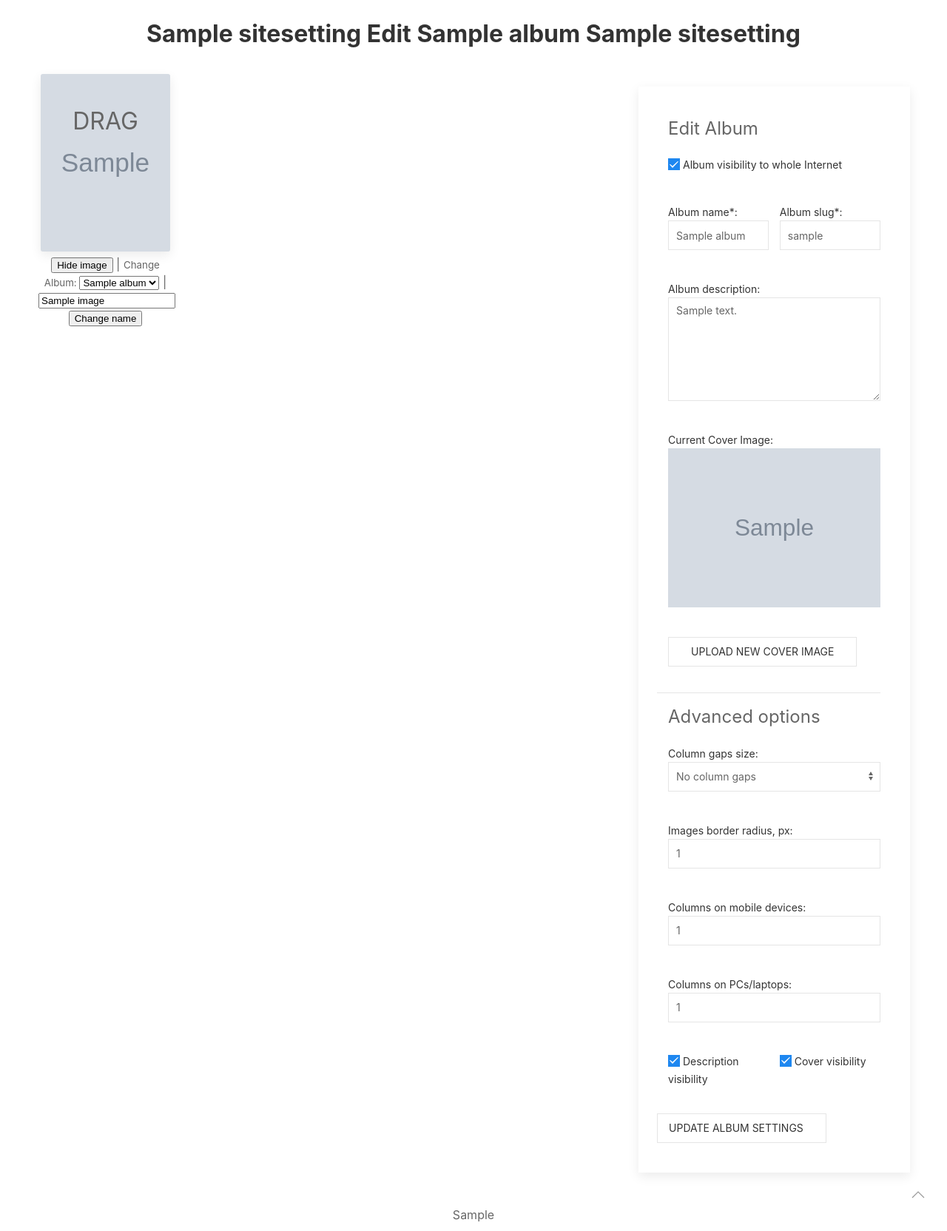
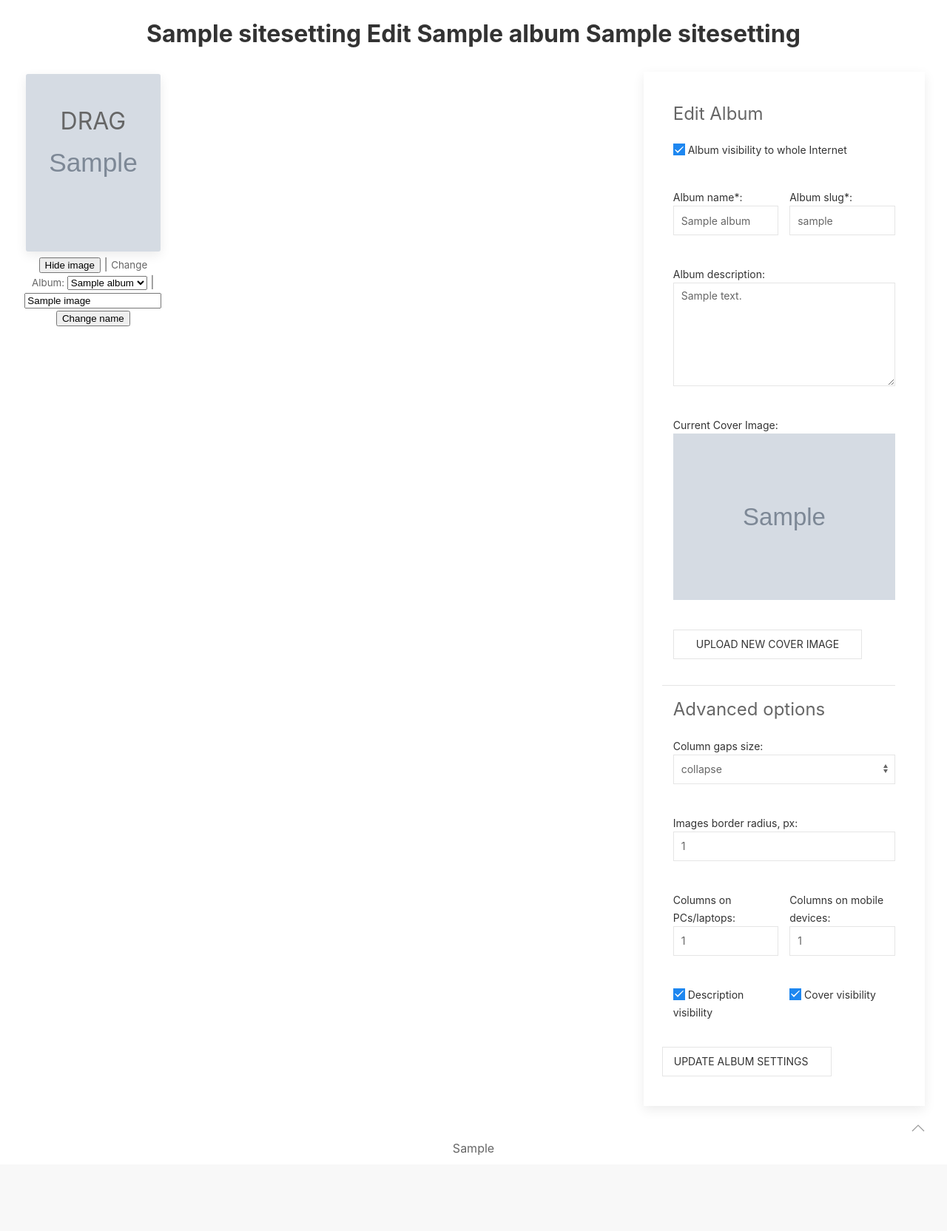
Before and after one commit to endlessnights/photogallery, a Django app: page /re/1 in a window 1280 px wide. Shown: the part 160-1824 px from the top of the page at 74% size. After the commit the page ends 1721 px from the top, so only its background shows below. Run offline with Django 3.2, Linux system fonts and the light colour scheme; tables that the repository leaves empty hold one stand-in row (values such as "Sample post"); grey boxes marked "Sample" are stand-in pictures; some libraries are stand-ins or nearby versions.

Commit message:
Done edit_album.html form

```diff
--- a/core/smartgallery/forms.py
+++ b/core/smartgallery/forms.py
@@ -43,10 +43,11 @@ class EditAlbumForm(forms.ModelForm):
             'name',
             'slug',
             'desc',
+            'desc_visible',
             'cover_visible',
-            'desc_visible',
             'cols_count_s',
             'cols_count_m',
+            'cols_gap',
             'image_border_radius',
             'status',
             'cover',
--- a/core/smartgallery/templates/front/edit_album.html
+++ b/core/smartgallery/templates/front/edit_album.html
@@ -5,7 +5,7 @@
 <script src="https://code.jquery.com/ui/1.13.0/jquery-ui.min.js"></script>
 <title>{{settings.title}}</title>
 <h2 class="uk-text-bolder footer uk-animation-fade">{{ settings.title_delimiter }} Edit {{ album.name }} {{ settings.title_delimiter }}</h2>
-<div class="uk-child-width-expand@s uk-text-center" uk-grid style="padding: 0px 50px 0px 50px;">
+<div class="uk-child-width-expand@s uk-text-center" uk-grid style="padding: 0px 30px 0px 30px;">
     <div class="uk-margin uk-width-2-3@s">
         <div class="gallery">
             <div class="uk-child-width-1-4@m uk-text-center uk-grid-small" uk-grid="masonry: false" uk-lightbox="animation: slide" id="image-grid">
@@ -36,7 +36,7 @@
             </div>
         </div>
     </div>
-    <div class="uk-margin uk-width-1-3@s">
+    <div class="uk-margin uk-width-1-3@s" style="margin-top:0px !important;">
         <div>
             <div class="uk-card uk-card-default uk-card-body" style="text-align: left;">
                 <form method="post" enctype="multipart/form-data" class="uk-grid-small" uk-grid>
@@ -77,15 +77,13 @@
 
                     <div class="uk-margin uk-width-1-1@s">
                         <div class="uk-form-controls">
-                            <label class="uk-form-label">Column gaps size: <select class="uk-select" id="form-stacked-select">
-                                <option>No column gaps</option>
-                                <option>Small column gaps</option>
-                                <option>Medium column gaps</option>
-                                <option>Large column gaps</option>
+                            <label class="uk-form-label">Column gaps size: <select class="uk-select" id="cols_gap" name="cols_gap">
+                                {% for value, label in album.cols_gap_size %}
+                                <option value="{{value}}" {% if album.cols_gap == value %}selected{% endif %}>{{label}}</option>
+                                {% endfor %}
                             </select></label>
                         </div>
                     </div>
-
                     <div class="uk-margin uk-width-1-1@s">
                         <label class="uk-form-label">Images border radius, px:<input class="uk-input"
                                type="number"
@@ -98,7 +96,21 @@
                                name="image_border_radius"
                                onkeydown="if(event.key==='.'){event.preventDefault();}"  oninput="event.target.value = event.target.value.replace(/[^0-9]*/g,'');"></label>
                     </div>
-                    <div class="uk-margin uk-width-1-1@s">
+
+                    <div class="uk-margin uk-width-1-2@s">
+                        <label class="uk-form-label">Columns on PCs/laptops:<input class="uk-input"
+                               type="number"
+                               placeholder="Columns count"
+                               min="1"
+                               max="6"
+                               step="1"
+                               value="{{album.cols_count_m}}"
+                               id="cols_count_m"
+                               name="cols_count_m"
+                               onkeydown="if(event.key==='.'){event.preventDefault();}"  oninput="event.target.value = event.target.value.replace(/[^0-9]*/g,'');"></label>
+                    </div>
+
+                    <div class="uk-margin uk-width-1-2@s">
                         <label class="uk-form-label">Columns on mobile devices:<input class="uk-input"
                                type="number"
                                placeholder="Columns count on mobile devices"
@@ -108,18 +120,6 @@
                                value="{{album.cols_count_s}}"
                                id="cols_count_s"
                                name="cols_count_s"
-                               onkeydown="if(event.key==='.'){event.preventDefault();}"  oninput="event.target.value = event.target.value.replace(/[^0-9]*/g,'');"></label>
-                    </div>
-                    <div class="uk-margin uk-width-1-1@s">
-                        <label class="uk-form-label">Columns on PCs/laptops:<input class="uk-input"
-                               type="number"
-                               placeholder="Columns count"
-                               min="1"
-                               max="6"
-                               step="1"
-                               value="{{album.cols_count_m}}"
-                               id="cols_count_m"
-                               name="cols_count_m"
                                onkeydown="if(event.key==='.'){event.preventDefault();}"  oninput="event.target.value = event.target.value.replace(/[^0-9]*/g,'');"></label>
                     </div>
 
--- a/core/smartgallery/views.py
+++ b/core/smartgallery/views.py
@@ -116,6 +116,8 @@ def reorder_albums(request, album_id):
     albums = Album.objects.all()
     images = Image.objects.filter(album=album).order_by('order')
     if request.method == "POST":
+        cols_gap_key = album.cols_gap
+        print(cols_gap_key)
         form = EditAlbumForm(request.POST, request.FILES, instance=album)
         if form.is_valid():
             print('ss')
```
